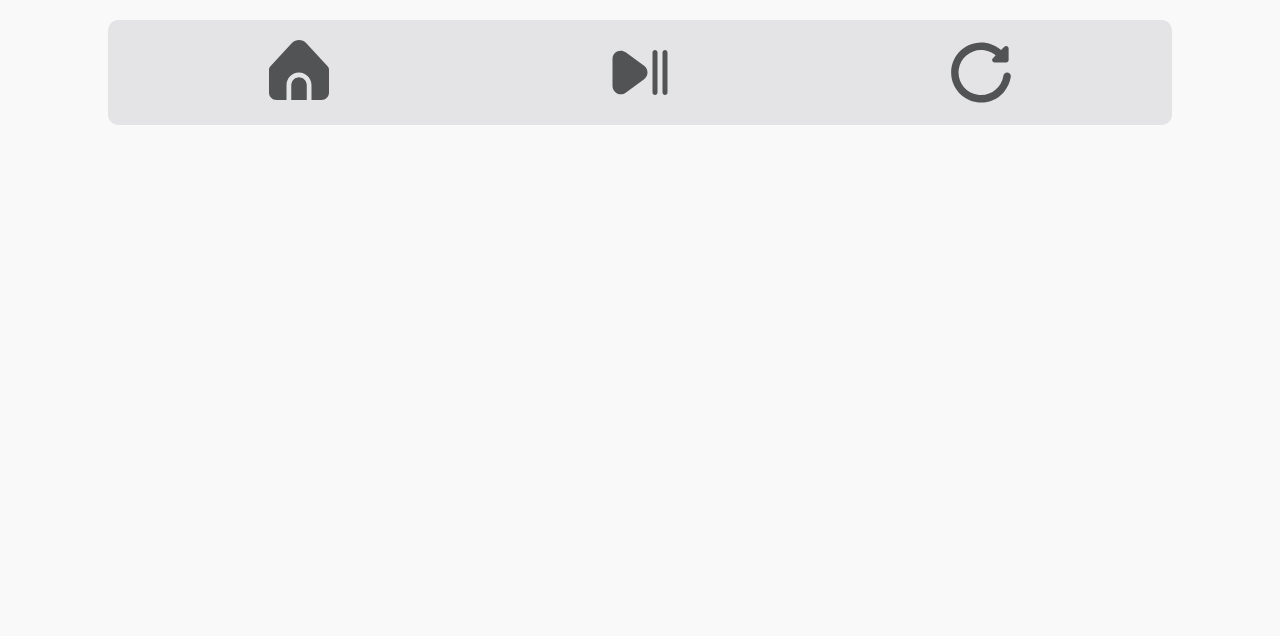
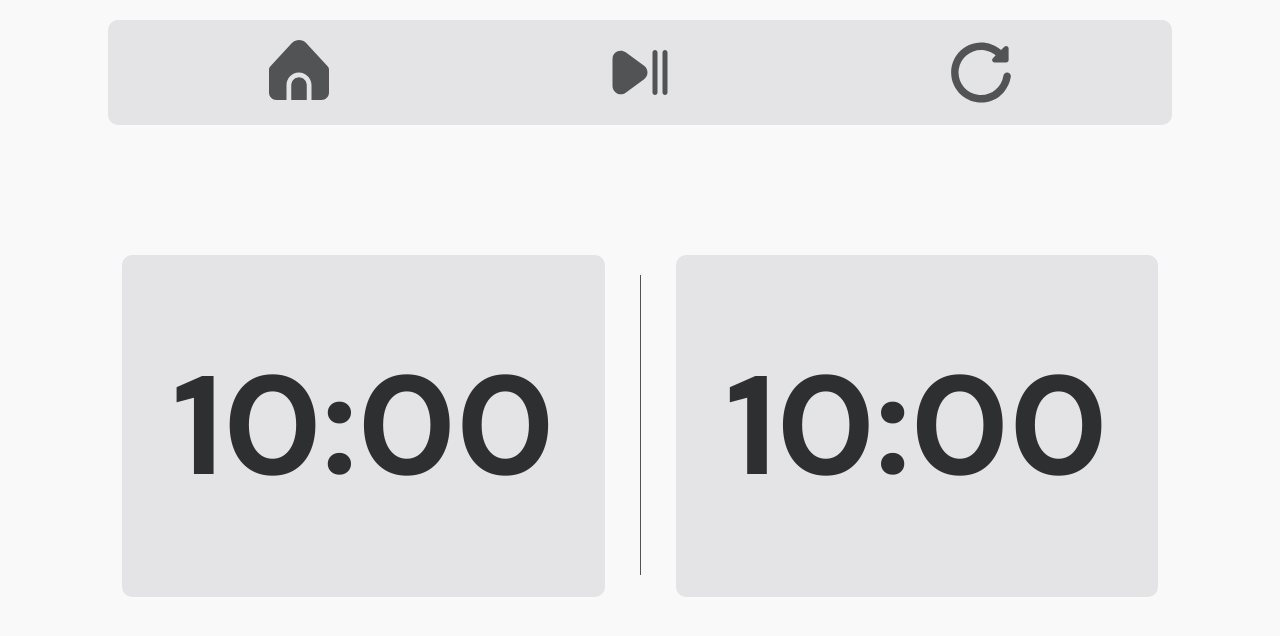
Before and after one commit to rileyham/chess-clock, a plain HTML site: page play.html in a window 1280 px wide. Drawn offline with Linux system fonts and the light colour scheme.

Commit message:
Add styling to play page

```diff
--- a/play.html
+++ b/play.html
@@ -18,13 +18,10 @@
         <img class="icon" src="icons/retry.svg">
     </div>
     <div id="clockRow">
-        <div id="leftClock">
-
-        </div>
+        <div class="clock" id="leftClock">10:00</div>
         <div id="clockDivider"></div>
-        <div id="rightClock">
-
-        </div>
+        <div class="clock" id="rightClock">10:00</div>
     </div>
+    <script src="script.js"></script>
 </body>
 </html>
--- a/script.js
+++ b/script.js
@@ -4,6 +4,8 @@ const leftBox = document.getElementById("leftBox");
 const leftPlayer = document.getElementById("leftPlayer");
 const rightBox = document.getElementById("rightBox");
 const rightPlayer = document.getElementById("rightPlayer")
+const leftClock = document.getElementById("leftClock")
+const rightClock = document.getElementById("rightClock")
 const root = document.documentElement;
 
 // set initial theme
@@ -48,3 +50,13 @@ let leftMinute = 0;
 let leftSecond = 0;
 let rightMinute = 0;
 let rightSecond = 0;
+
+function formatTime(time) {
+    const minutes = math.floor(time/60);
+    let seconds = time % 60;
+
+    if (seconds < 10) {
+        seconds = `0${seconds}`;
+    }
+    return `${minutes}:${seconds}`;
+}
--- a/style.css
+++ b/style.css
@@ -204,7 +204,7 @@ p {
 #iconRow {
     display: flex;
     justify-content: space-around;
-    margin: 20px 100px;
+    margin: 20px 100px 100px;
     background-color: var(--color-secondary);
     border-radius: 10px;
     padding: 20px;
@@ -214,3 +214,25 @@ p {
     width: 60px;
     height: auto;
 }
+
+#clockRow {
+    display: flex;
+    justify-content: center;
+}
+
+#clockDivider {
+    width: 1px;
+    height: 300px;
+    background-color: var(--color-text-secondary);
+    margin: 50px 5px;
+}
+
+.clock {
+    font-size: 140px;
+    font-weight: 700;
+    background-color: var(--color-secondary);
+    color: var(--color-text);
+    margin: 30px;
+    padding: 80px 50px;
+    border-radius: 10px;
+}
```
Also changed, not shown: index.html (+1 -1 lines).
